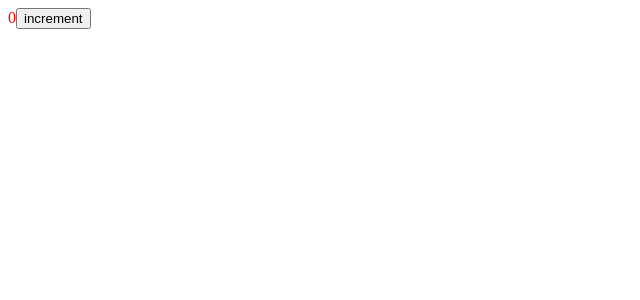
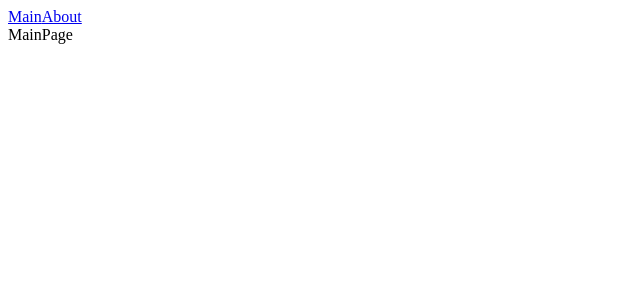
Before and after one commit to zgibex333/repeating, a React app: page / in a window 1280 px wide. Shown: the top 300 px of the page, without its empty margins (0-640 px from the left). Built offline with nearby package versions, Linux system fonts and the light colour scheme.

Commit message:
router dom + lazy imports

```diff
--- a/package.json
+++ b/package.json
@@ -39,6 +39,7 @@
   },
   "dependencies": {
     "react": "^17.0.2",
-    "react-dom": "^17.0.2"
+    "react-dom": "^17.0.2",
+    "react-router-dom": "^6.9.0"
   }
 }
--- /dev/null
+++ b/src/Pages/AboutPage/AboutPage.async.tsx
@@ -0,0 +1,5 @@
+import { lazy } from "react";
+
+const AboutPageAsync = lazy(() => import("./AboutPage"));
+
+export default AboutPageAsync;
--- /dev/null
+++ b/src/Pages/AboutPage/AboutPage.tsx
@@ -0,0 +1,4 @@
+const AboutPage = () => {
+  return <div>AboutPage</div>;
+};
+export default AboutPage;
--- /dev/null
+++ b/src/Pages/MainPage/MainPage.async.tsx
@@ -0,0 +1,5 @@
+import { lazy } from "react";
+
+const MarkdownPreview = lazy(() => import("./MainPage"));
+
+export default MarkdownPreview;
--- /dev/null
+++ b/src/Pages/MainPage/MainPage.tsx
@@ -0,0 +1,4 @@
+const MainPage = () => {
+  return <div>MainPage</div>;
+};
+export default MainPage;
--- /dev/null
+++ b/src/Pages/app.tsx
@@ -0,0 +1,20 @@
+import { Suspense } from "react";
+import { Link, Route, Routes } from "react-router-dom";
+import AboutPageAsync from "./AboutPage/AboutPage.async";
+import MainPageAsync from "./MainPage/MainPage.async";
+
+const App = () => {
+  return (
+    <div>
+      <Link to="/">Main</Link>
+      <Link to="/about">About</Link>
+      <Suspense fallback="loading...">
+        <Routes>
+          <Route path="/" element={<MainPageAsync />} />
+          <Route path="/about" element={<AboutPageAsync />} />
+        </Routes>
+      </Suspense>
+    </div>
+  );
+};
+export default App;
--- a/src/components/index.module.scss
+++ /dev/null
@@ -1,5 +0,0 @@
-$body-color: red;
-
-.body {
-  color: $body-color;
-}
--- a/src/components/index.tsx
+++ /dev/null
@@ -1,13 +0,0 @@
-import { useState } from "react";
-import styles from "./index.module.scss";
-
-export const Counter = () => {
-  const [counter, setCounter] = useState(0);
-
-  return (
-    <>
-      <span className={styles.body}>{counter}</span>
-      <button onClick={() => setCounter((prev) => prev + 1)}>increment</button>
-    </>
-  );
-};
--- a/src/index.tsx
+++ b/src/index.tsx
@@ -1,5 +1,11 @@
 import { render } from "react-dom";
-import { Counter } from "./components";
+import { BrowserRouter } from "react-router-dom";
+import App from "./Pages/app";
 
 const rootElement = document.getElementById("root");
-render(<Counter/>, rootElement);
+render(
+  <BrowserRouter>
+    <App />
+  </BrowserRouter>,
+  rootElement
+);
```
Also changed, not shown: 8 other files (tests, documents, lock files or other folders).
